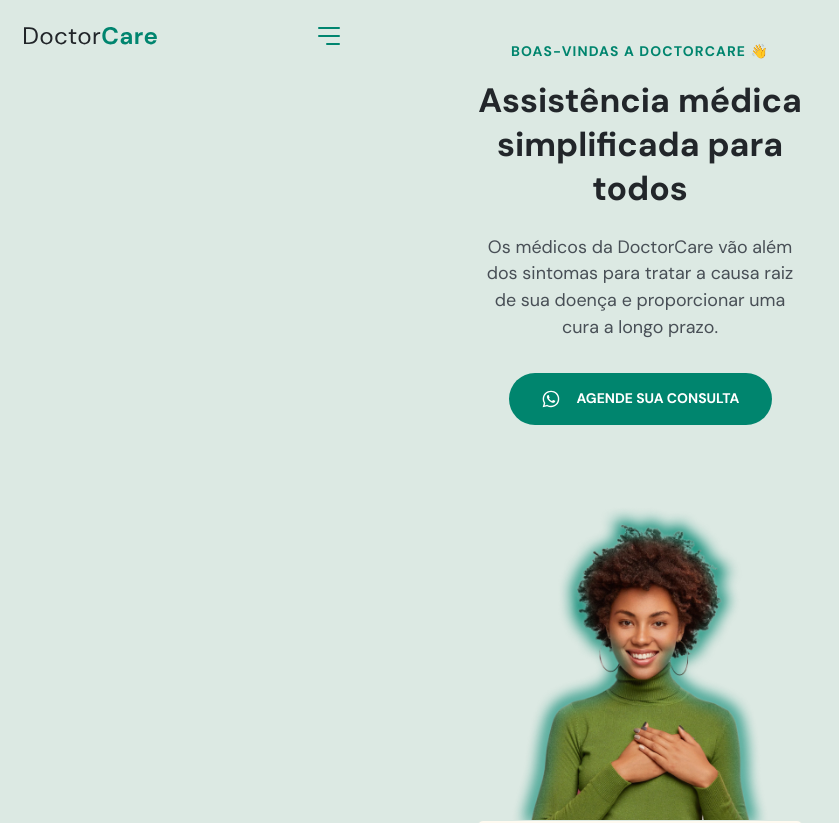
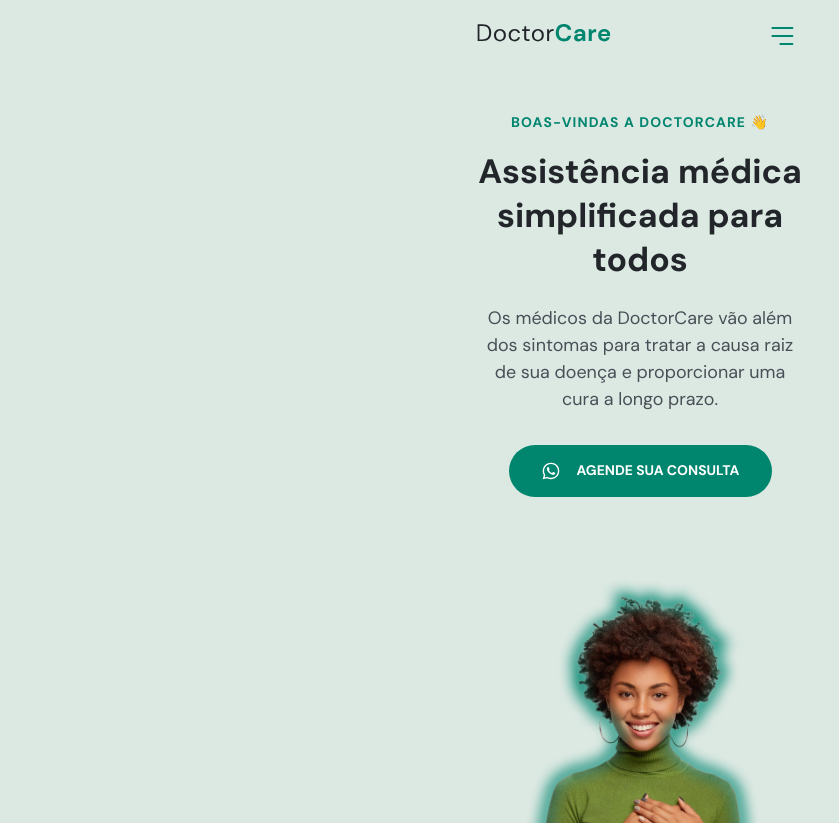
Before and after one commit to PiluVitu/NLW-Return-Origin-Principal-, a plain HTML site: page index.html in a window 1280 px wide. Shown: the top 823 px of the page, without its empty margins (0-839 px from the left). Drawn offline with Linux system fonts and the light colour scheme.

Commit message:
part of project

```diff
--- a/index.html
+++ b/index.html
@@ -12,8 +12,9 @@
     />
     <link rel="stylesheet" href="style.css" />
   </head>
-  <body>
-    <nav class="container">
+  <body onscroll="onScroll()">
+    <nav id="navigation" class="">
+      <div class="container">
         <a href="#">
           <svg width="133" height="18" viewBox="0 0 133 18" fill="none" xmlns="http://www.w3.org/2000/svg">
           <path d="M0 17.088V0.287999H5.16C8.12 0.287999 10.296 1.04 11.688 2.544C13.096 4.048 13.8 6.112 13.8 8.736C13.8 11.312 13.096 13.352 11.688 14.856C10.296 16.344 8.12 17.088 5.16 17.088H0ZM2.016 15.408H5.112C6.744 15.408 8.04 15.144 9 14.616C9.976 14.072 10.672 13.304 11.088 12.312C11.504 11.304 11.712 10.112 11.712 8.736C11.712 7.328 11.504 6.12 11.088 5.112C10.672 4.104 9.976 3.328 9 2.784C8.04 2.24 6.744 1.968 5.112 1.968H2.016V15.408Z" fill="#212529"/>
@@ -27,14 +28,15 @@
           <path d="M111.319 17.088V5.184H114.055L114.343 7.416C114.775 6.648 115.359 6.04 116.095 5.592C116.847 5.128 117.727 4.896 118.735 4.896V8.136H117.871C117.199 8.136 116.599 8.24 116.071 8.448C115.543 8.656 115.127 9.016 114.823 9.528C114.535 10.04 114.391 10.752 114.391 11.664V17.088H111.319Z" fill="#00856F"/>
           <path d="M126.888 17.376C125.688 17.376 124.624 17.12 123.696 16.608C122.768 16.096 122.04 15.376 121.512 14.448C120.984 13.52 120.72 12.448 120.72 11.232C120.72 10 120.976 8.904 121.488 7.944C122.016 6.984 122.736 6.24 123.648 5.712C124.576 5.168 125.664 4.896 126.912 4.896C128.08 4.896 129.112 5.152 130.008 5.664C130.904 6.176 131.6 6.88 132.096 7.776C132.608 8.656 132.864 9.64 132.864 10.728C132.864 10.904 132.856 11.088 132.84 11.28C132.84 11.472 132.832 11.672 132.816 11.88H123.768C123.832 12.808 124.152 13.536 124.728 14.064C125.32 14.592 126.032 14.856 126.864 14.856C127.488 14.856 128.008 14.72 128.424 14.448C128.856 14.16 129.176 13.792 129.384 13.344H132.504C132.28 14.096 131.904 14.784 131.376 15.408C130.864 16.016 130.224 16.496 129.456 16.848C128.704 17.2 127.848 17.376 126.888 17.376ZM126.912 7.392C126.16 7.392 125.496 7.608 124.92 8.04C124.344 8.456 123.976 9.096 123.816 9.96H129.744C129.696 9.176 129.408 8.552 128.88 8.088C128.352 7.624 127.696 7.392 126.912 7.392Z" fill="#00856F"/>
           </svg>
-      <a href="#">
+        </a>
+
         <svg width="40" height="40" viewBox="0 0 40 40" fill="none" xmlns="http://www.w3.org/2000/svg">
           <path d="M10 20H30" stroke="#00856F" stroke-width="2" stroke-linecap="round" stroke-linejoin="round"/>
           <path d="M10 12H30" stroke="#00856F" stroke-width="2" stroke-linecap="round" stroke-linejoin="round"/>
           <path d="M18 28L30 28" stroke="#00856F" stroke-width="2" stroke-linecap="round" stroke-linejoin="round"/>
         </svg>
 
-      </a>
+      </div>
     </nav>
     <header class="container">
       <h4>BOAS-VINDAS A DOCTORCARE 👋</h4>
--- a/sripts.js
+++ b/sripts.js
@@ -0,0 +1,7 @@
+function onScroll(){
+  if(scrollY > 46){
+    navigation.classList.add('scroll');
+  } else{
+    navigation.classList.remove('scroll');
+  }
+}
--- a/style.css
+++ b/style.css
@@ -11,6 +11,8 @@
   --headline: hsl(210, 11%, 15%);
   --paragraph: hsl(210, 9%, 31%);
   --white: hsl(0, 0%, 100%);
+
+  --nav-height: 7.2rem;
 }
 * {
   padding: 0;
@@ -18,8 +20,14 @@
 
   box-sizing: border-box;
   text-decoration: none;
+  list-style: none;
 
   font-family: 'DM Sans', sans-serif;
+}
+
+html, body{
+  width: 100%;
+  height: 100%;
 }
 
 body {
@@ -27,31 +35,48 @@ body {
 
   text-align: center;
 }
-.container{
+.container {
   width: 37.5rem;
-  margin: 0 auto;
+  margin-inline: auto;
+  padding-inline:2.4rem;
 }
 
 /*===============Navegação===============*/
-nav{
+nav {
+  display: flex;
+
+  height: var(--nav-height);
+
+  position: fixed;
+  top: 0;
+  left: 50%;
+  transform: translateX(-50%);
+}
+nav .container{
   display: flex;
   align-items: center;
   justify-content: space-between;
-  padding: 1.6rem 2.4rem;
-
-  position: fixed;
 }
-
+nav.scroll{
+  width: 100vw;
+  background-color: var(--brand);
+}
+nav.scroll svg:nth-child(1) path{
+  fill: var(--white);
+}
+nav.scroll svg:nth-child(2) path{
+  stroke: var(--white);
+}
 
 /*===============Header===============*/
 header {
-  padding: 4.1rem 2.4rem 0;
+  margin-top: calc(4.1rem + var(--nav-height));
 }
-header::before{
+header::before {
   content: '';
 
-  width: 100vw;
-  height: 108rem;
+  width: 100%;
+  height: calc(108rem + var(--nav-height)) ;
 
   background-color: var(--brand-light);
 
@@ -112,13 +137,13 @@ header button {
   text-transform: uppercase;
 }
 
-header img{
+header img {
   width: 26.4rem;
 
   margin: 0 auto;
 
   display: block;
-  object-position: 0 2rem ;
+  object-position: 0 2rem;
 }
 
 .stats {
```
Lines whose indentation alone changed are shown as unchanged.
